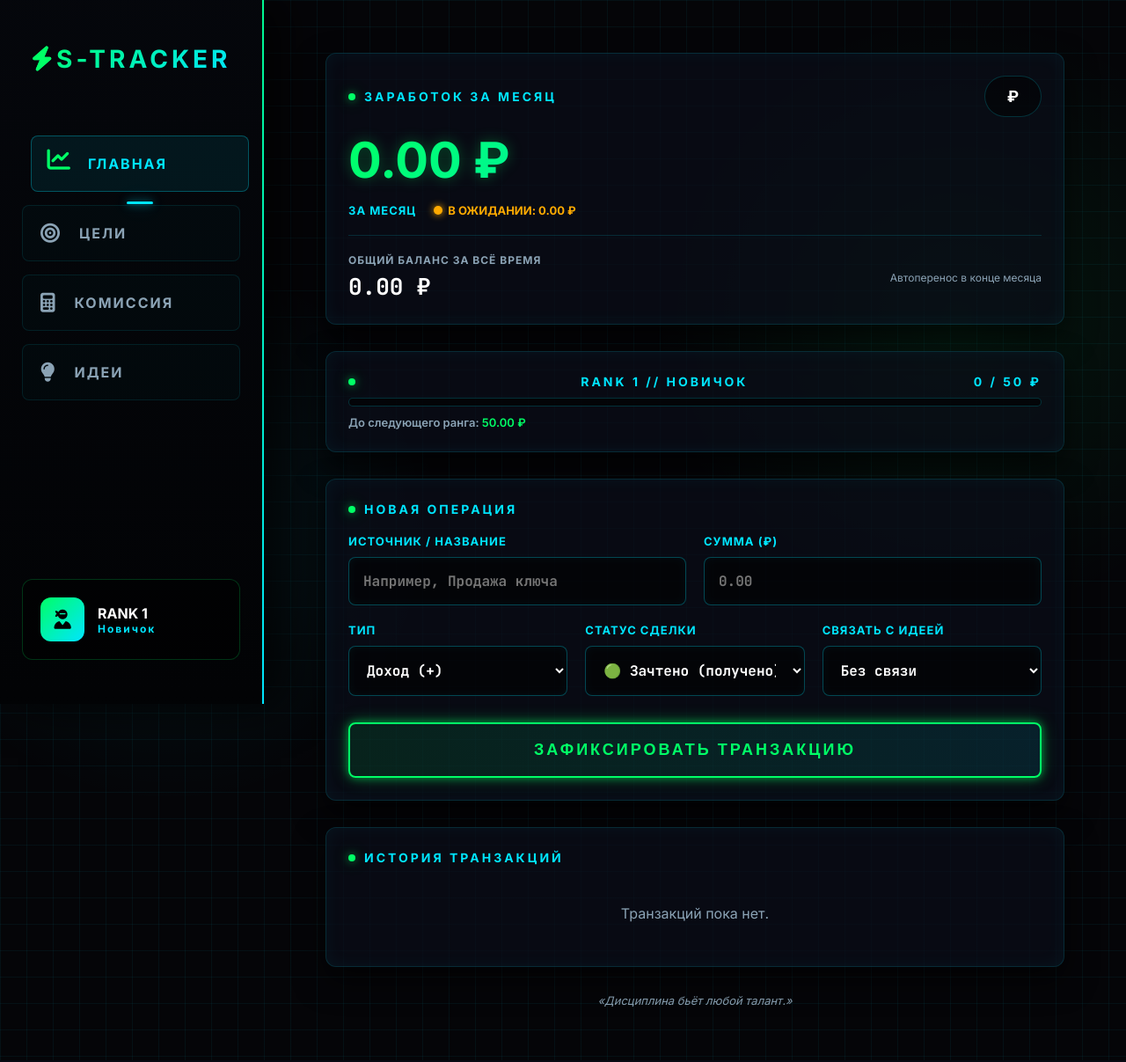
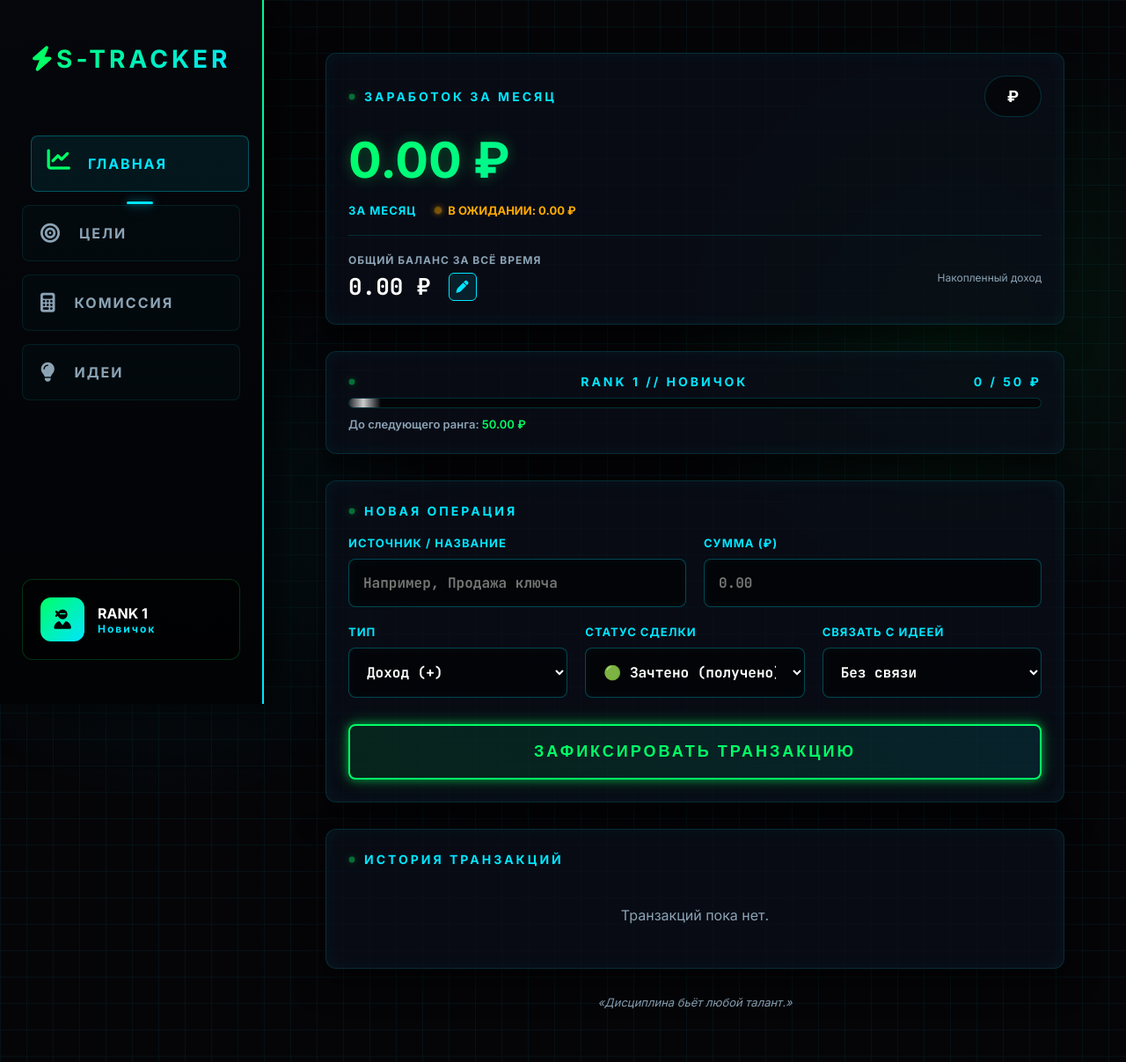
Before and after one commit to Siobaba/s-tracker, a Flask app: page / in a window 1280 px wide. Shown: the whole page at 88% size. Run offline with Flask 3, Linux system fonts and the light colour scheme; data comes from the database, SQL or seed files in the repository; data that the repository does not hold is empty.

Commit message:
Update index.html

```diff
--- a/templates/index.html
+++ b/templates/index.html
@@ -3,13 +3,13 @@
 <head>
     <meta charset="UTF-8">
     <meta name="viewport" content="width=device-width, initial-scale=1.0">
-    <title>S-TRACKER // CYBER TERMINAL</title>
+    <title>S-TRACKER // TERMINAL</title>
     <link rel="stylesheet" href="https://cdnjs.cloudflare.com/ajax/libs/font-awesome/6.4.0/css/all.min.css">
     <style>
         @import url('https://fonts.googleapis.com/css2?family=Inter:wght@400;500;600;700&family=Rajdhani:wght@500;600;700;800&family=JetBrains+Mono:wght@700&display=swap');
         :root {
             --bg-deep: #050508;
-            --card-bg: rgba(10, 14, 25, 0.7);
+            --card-bg: rgba(10, 14, 25, 0.75);
             --neon-green: #00ff66;
             --neon-cyan: #00e5ff;
             --neon-purple: #b000ff;
@@ -25,6 +25,7 @@
         ::-webkit-scrollbar { width: 8px; }
         ::-webkit-scrollbar-track { background: var(--bg-deep); border-left: 1px solid rgba(0,229,255,0.2); }
         ::-webkit-scrollbar-thumb { background: var(--grad-primary); border-radius: 4px; box-shadow: var(--glow-cyan); }
+
         body {
             background-color: var(--bg-deep);
             color: var(--text-pure);
@@ -37,6 +38,32 @@
                 linear-gradient(90deg, rgba(0, 229, 255, 0.05) 1px, transparent 1px);
             background-size: 100% 100%, 100% 100%, 30px 30px, 30px 30px;
         }
+
+        /* АНИМАЦИИ */
+        @keyframes fadeInUp {
+            from { opacity: 0; transform: translateY(15px); }
+            to { opacity: 1; transform: translateY(0); }
+        }
+        @keyframes laserScan {
+            0% { transform: translateX(-100%); }
+            100% { transform: translateX(200%); }
+        }
+        @keyframes pulseGlow {
+            0%, 100% { box-shadow: 0 0 10px rgba(0,255,102,0.3); }
+            50% { box-shadow: 0 0 25px rgba(0,255,102,0.7); }
+        }
+        @keyframes dotPulse {
+            0%, 100% { opacity: 1; transform: scale(1); }
+            50% { opacity: 0.4; transform: scale(0.85); }
+        }
+
+        .card {
+            background: var(--card-bg); border-radius: 12px; padding: 25px; margin-bottom: 30px;
+            position: relative; border: 1px solid rgba(0, 229, 255, 0.15);
+            box-shadow: 0 15px 35px rgba(0,0,0,0.6), inset 0 0 20px rgba(0, 229, 255, 0.05);
+            animation: fadeInUp 0.5s ease-out;
+        }
+
         .navbar {
             background: rgba(5, 7, 12, 0.85); backdrop-filter: blur(15px);
             border-top: 2px solid; border-image: var(--grad-primary) 1;
@@ -69,18 +96,14 @@
             padding: 20px; border-bottom: 1px solid rgba(0, 229, 255, 0.2); box-shadow: 0 5px 20px rgba(0,229,255,0.05);
         }
         .content { padding: 0 15px 120px 15px; max-width: 850px; margin: 0 auto; width: 100%; }
-        .card {
-            background: var(--card-bg); border-radius: 12px; padding: 25px; margin-bottom: 30px;
-            position: relative; border: 1px solid rgba(0, 229, 255, 0.15);
-            box-shadow: 0 15px 35px rgba(0,0,0,0.6), inset 0 0 20px rgba(0, 229, 255, 0.05);
-        }
+
         .balance-title {
             color: var(--neon-cyan); font-size: 14px; text-transform: uppercase; letter-spacing: 3px;
             font-weight: 700; display: flex; align-items: center; gap: 10px;
         }
         .balance-title::before {
             content: ''; display: block; width: 8px; height: 8px; background: var(--neon-green);
-            box-shadow: var(--glow-green); border-radius: 50%;
+            box-shadow: var(--glow-green); border-radius: 50%; animation: dotPulse 1.5s infinite;
         }
         .balance-amount {
             font-size: 56px; font-weight: 800; margin: 15px 0;
@@ -114,6 +137,14 @@
             transition: 0.2s;
         }
         .del-btn:hover { background: #ff0055; color: #fff; box-shadow: 0 0 10px #ff0055; }
+
+        .edit-balance-btn {
+            background: rgba(0, 229, 255, 0.1); border: 1px solid var(--neon-cyan); color: var(--neon-cyan);
+            width: 32px; height: 32px; border-radius: 6px; cursor: pointer; display: inline-flex; align-items: center;
+            justify-content: center; transition: 0.2s; margin-left: 10px; font-size: 14px;
+        }
+        .edit-balance-btn:hover { background: var(--neon-cyan); color: #000; box-shadow: var(--glow-cyan); }
+
         .tx-list { display: flex; flex-direction: column; gap: 15px; }
         .tx-item {
             display: flex; justify-content: space-between; align-items: center;
@@ -121,7 +152,9 @@
             padding: 20px 25px; border-radius: 10px; border: 1px solid rgba(0, 229, 255, 0.2);
             border-left: 6px solid var(--text-muted); position: relative; overflow: hidden; transition: 0.3s;
         }
-        .status-dot { display: inline-block; width: 10px; height: 10px; border-radius: 50%; margin-right: 6px; }
+        .tx-item:hover { transform: translateX(5px); border-color: var(--neon-cyan); }
+
+        .status-dot { display: inline-block; width: 10px; height: 10px; border-radius: 50%; margin-right: 6px; animation: dotPulse 2s infinite; }
         .dot-green { background: #00ff66; box-shadow: 0 0 8px #00ff66; }
         .dot-orange { background: #ffaa00; box-shadow: 0 0 8px #ffaa00; }
         .dot-red { background: #ff0055; box-shadow: 0 0 8px #ff0055; }
@@ -137,11 +170,21 @@
             padding: 12px 25px; border: 1px solid rgba(0,229,255,0.2); border-radius: 50px;
         }
         .currency-active { color: var(--text-pure); }
+
         .goal-bar {
-            width: 100%; height: 10px; background: rgba(0,0,0,0.6); border: 1px solid rgba(0,229,255,0.2);
-            border-radius: 5px; margin: 10px 0; overflow: hidden;
+            width: 100%; height: 12px; background: rgba(0,0,0,0.6); border: 1px solid rgba(0,229,255,0.2);
+            border-radius: 6px; margin: 10px 0; overflow: hidden; position: relative;
         }
-        .goal-fill { height: 100%; background: var(--grad-primary); box-shadow: var(--glow-cyan); }
+        .goal-fill {
+            height: 100%; background: var(--grad-primary); box-shadow: var(--glow-cyan);
+            position: relative; transition: width 0.8s ease-in-out;
+        }
+        .goal-fill::after {
+            content: ''; position: absolute; top: 0; left: 0; width: 40px; height: 100%;
+            background: linear-gradient(90deg, transparent, rgba(255,255,255,0.8), transparent);
+            animation: laserScan 2s infinite linear;
+        }
+
         @media (min-width: 900px) {
             body { flex-direction: row; }
             .navbar {
@@ -219,7 +262,7 @@
 
     <main class="content">
 
-        <!-- Карточка Балансов -->
+        <!-- Карточка Балансов с возможностью ручного редактирования -->
         <div class="card">
             <div style="display: flex; justify-content: space-between; align-items: center;">
                 <div class="balance-title">ЗАРАБОТОК ЗА МЕСЯЦ</div>
@@ -234,20 +277,34 @@
 
             <hr style="border: 0; border-top: 1px solid rgba(0, 229, 255, 0.15); margin: 20px 0;">
 
-            <div style="display: flex; justify-content: space-between; align-items: center;">
+            <div style="display: flex; justify-content: space-between; align-items: center; flex-wrap: wrap; gap: 10px;">
                 <div>
-                    <div style="font-size: 12px; text-transform: uppercase; color: var(--text-muted); font-weight: 700; letter-spacing: 1px;">ОБЩИЙ БАЛАНС ЗА ВСЁ ВРЕМЯ</div>
-                    <div style="font-size: 26px; font-weight: 800; color: var(--text-pure); font-family: 'JetBrains Mono', monospace; margin-top: 5px;">
-                        {{ "%.2f"|format(all_time_balance) }} ₽
+                    <div style="font-size: 12px; text-transform: uppercase; color: var(--text-muted); font-weight: 700; letter-spacing: 1px;">
+                        ОБЩИЙ БАЛАНС ЗА ВСЁ ВРЕМЯ
                     </div>
+                    <div style="display: flex; align-items: center; gap: 10px; margin-top: 5px;">
+                        <span id="all-time-display" style="font-size: 26px; font-weight: 800; color: var(--text-pure); font-family: 'JetBrains Mono', monospace;">
+                            {{ "%.2f"|format(all_time_balance) }} ₽
+                        </span>
+                        <button class="edit-balance-btn" onclick="toggleEditBalance()"><i class="fa-solid fa-pen"></i></button>
+                    </div>
+
+                    <!-- Скрытая форма редактирования -->
+                    <form id="edit-balance-form" method="POST" action="/update_all_time_balance" style="display: none; margin-top: 10px;">
+                        <div style="display: flex; gap: 10px;">
+                            <input type="number" step="0.01" name="all_time_balance" value="{{ all_time_balance }}" style="padding: 8px 12px; font-size: 14px; width: 160px;" required>
+                            <button type="submit" class="btn-primary" style="margin-top: 0; padding: 8px 15px; font-size: 13px;">ОК</button>
+                            <button type="button" class="del-btn" onclick="toggleEditBalance()" style="width: 34px; height: 34px;"><i class="fa-solid fa-xmark"></i></button>
+                        </div>
+                    </form>
                 </div>
                 <div style="text-align: right; font-size: 12px; color: var(--text-muted);">
-                    Автоперенос в конце месяца
+                    Накопленный доход
                 </div>
             </div>
         </div>
 
-        <!-- 50 Рангов -->
+        <!-- 50 Рангов с неоновым лазерным лучом -->
         <div class="card">
             <div class="balance-title" style="justify-content: space-between;">
                 <span>RANK {{ rank.num }} // {{ rank.name }}</span>
@@ -348,5 +405,11 @@
 
     </main>
 
+    <script>
+        function toggleEditBalance() {
+            const form = document.getElementById('edit-balance-form');
+            form.style.display = (form.style.display === 'none' || form.style.display === '') ? 'block' : 'none';
+        }
+    </script>
 </body>
 </html>
```
